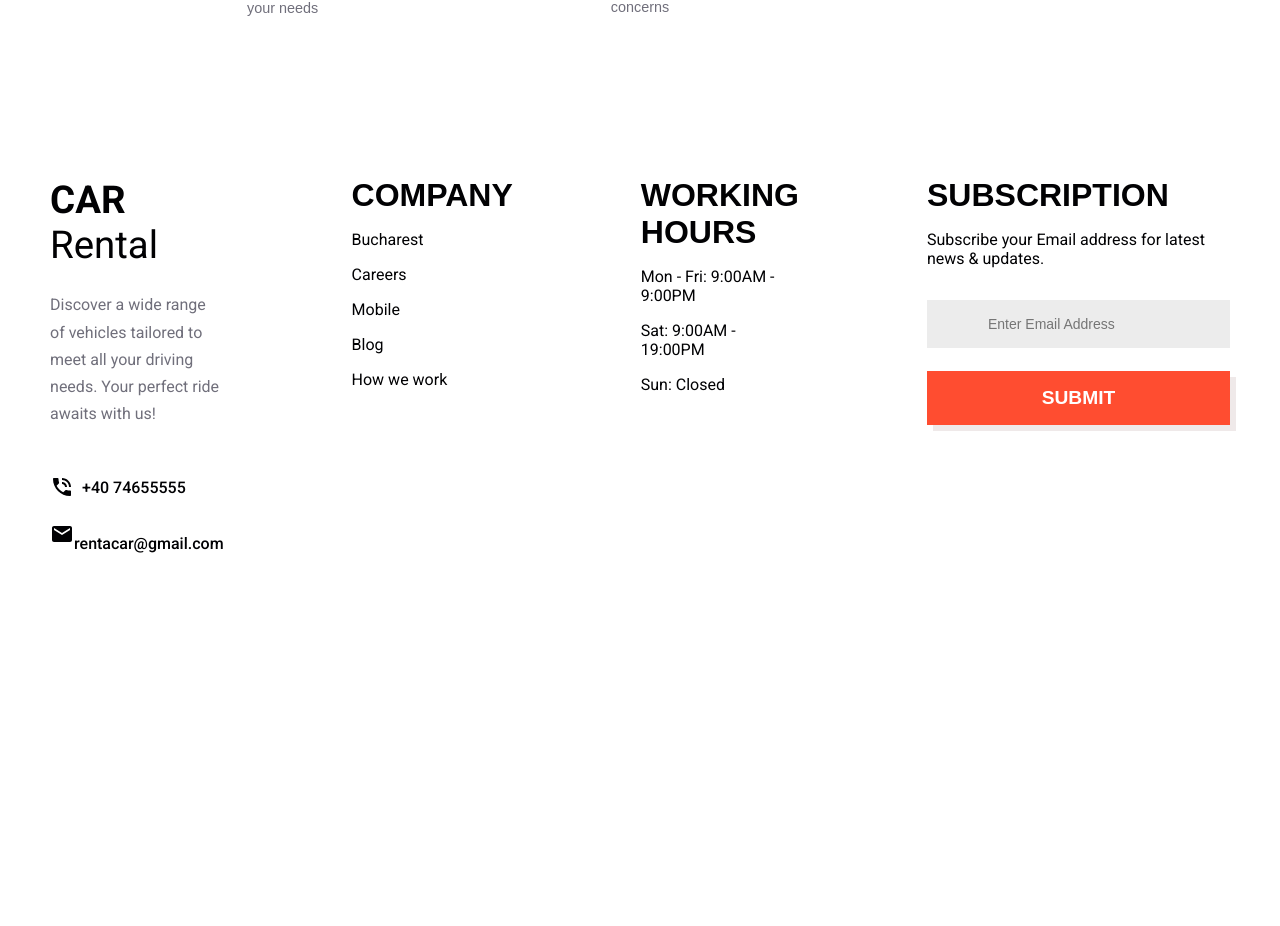
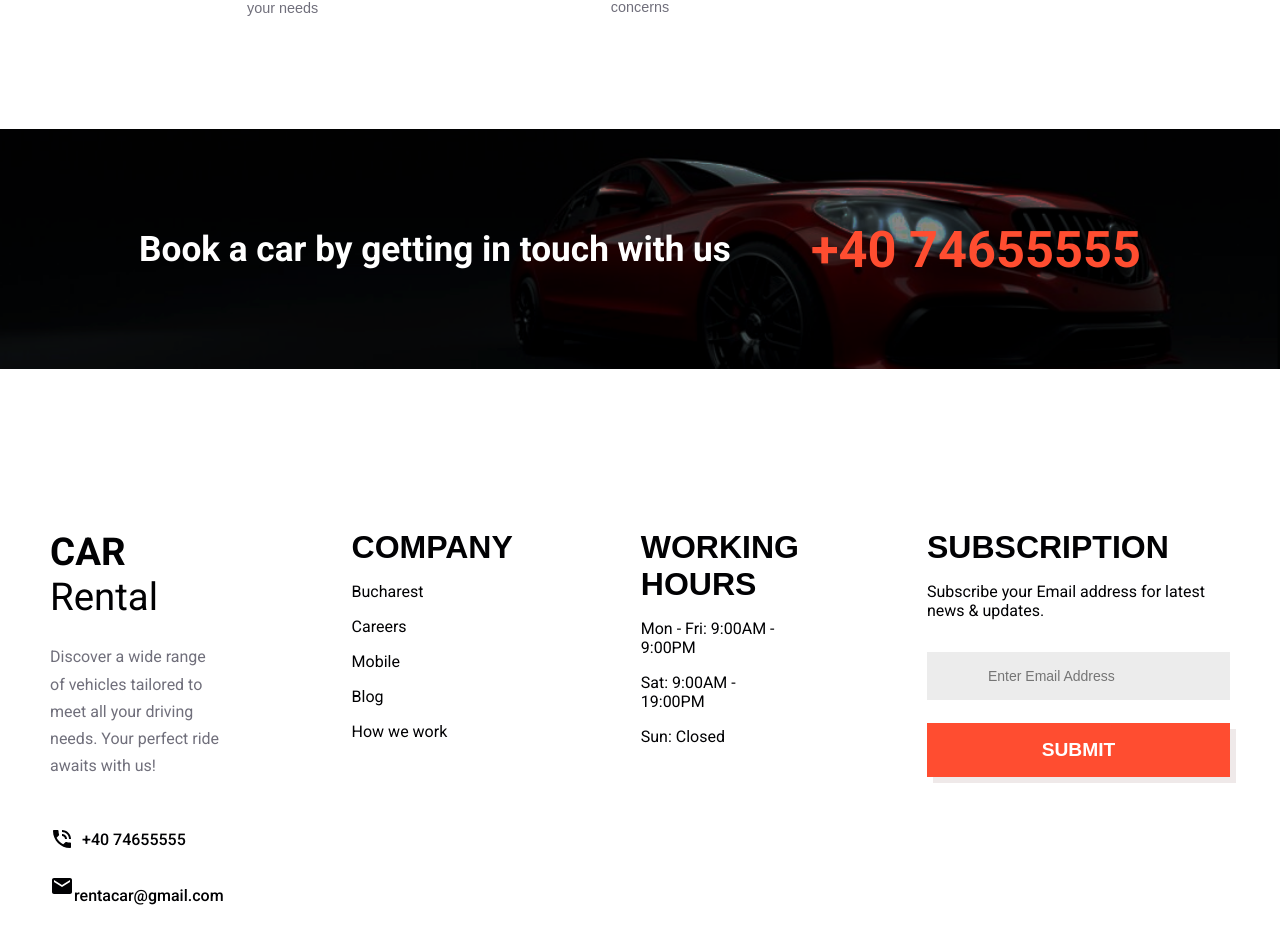
Before and after one commit to CbnMarian/web-car, a React (Create React App) app: page /About in a window 1280 px wide. Shown: the part 1673-2599 px from the top of the page. Before the commit the page ends 2402 px from the top, so only its background shows below. Built offline with nearby package versions, Linux system fonts and the light colour scheme.

Commit message:
banner to about page

```diff
--- a/src/pages/About.js
+++ b/src/pages/About.js
@@ -10,6 +10,7 @@ import "../Components/Styles/About.css";
 import LocationCityIcon from "@mui/icons-material/LocationCity";
 import ConstructionIcon from "@mui/icons-material/Construction";
 import DirectionsCarIcon from "@mui/icons-material/DirectionsCar";
+import BannerCall from "../Components/bannercall/bannercall";
 const Home = () => {
   useEffect(() => {
     AOS.init({ duration: 2000 });
@@ -67,6 +68,8 @@ const Home = () => {
           </div>
           <PlanSection />
 
+          <BannerCall />
+
           <Footer />
         </section>
       </>
--- a/src/pages/Contact.js
+++ b/src/pages/Contact.js
@@ -5,6 +5,7 @@ import PlanSection from "../Components/plansection/plan";
 import ChooseUs from "../Components/whyChooseUs/chooseUs";
 
 import Footer from "../Components/Footer/footer";
+import BannerCall from "../Components/bannercall/bannercall";
 
 const Home = () => (
   <div>
@@ -14,6 +15,8 @@ const Home = () => (
 
     <ChooseUs />
 
+    <BannerCall />
+
     <Footer />
   </div>
 );
```
